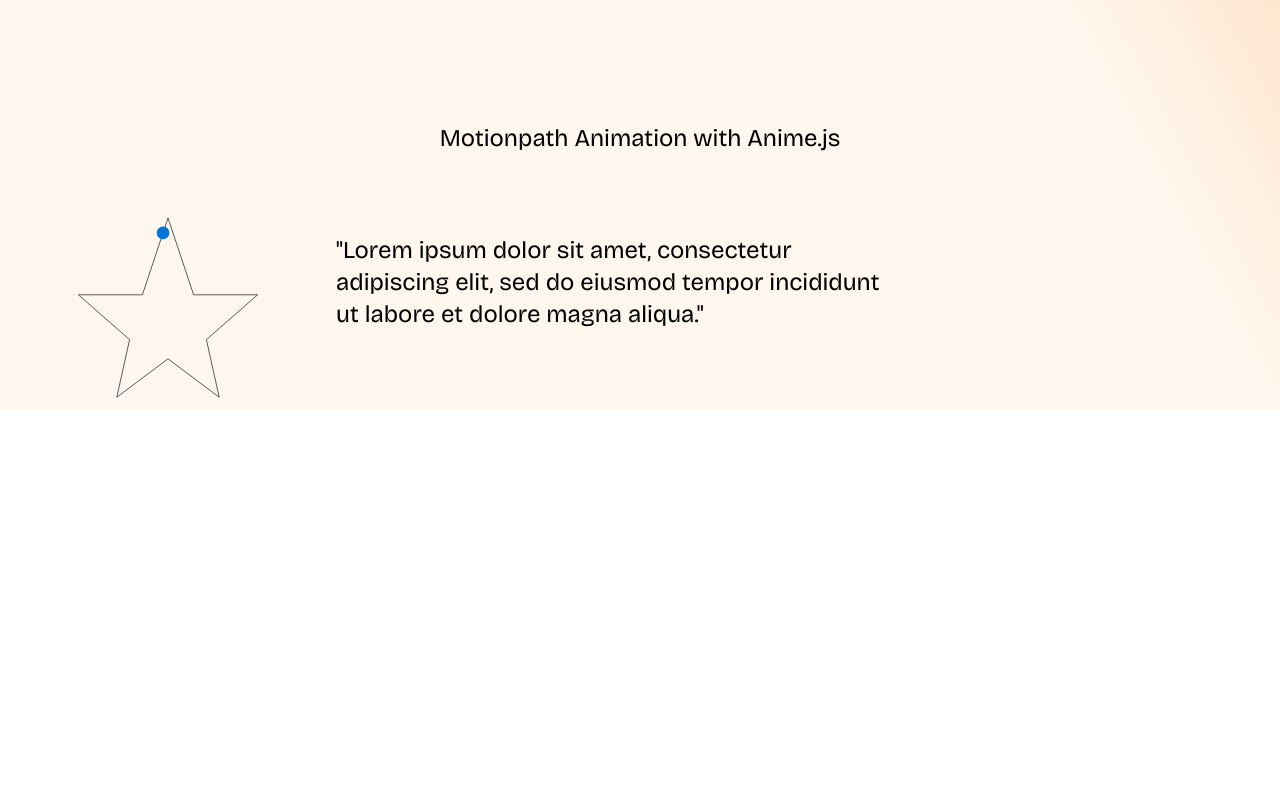
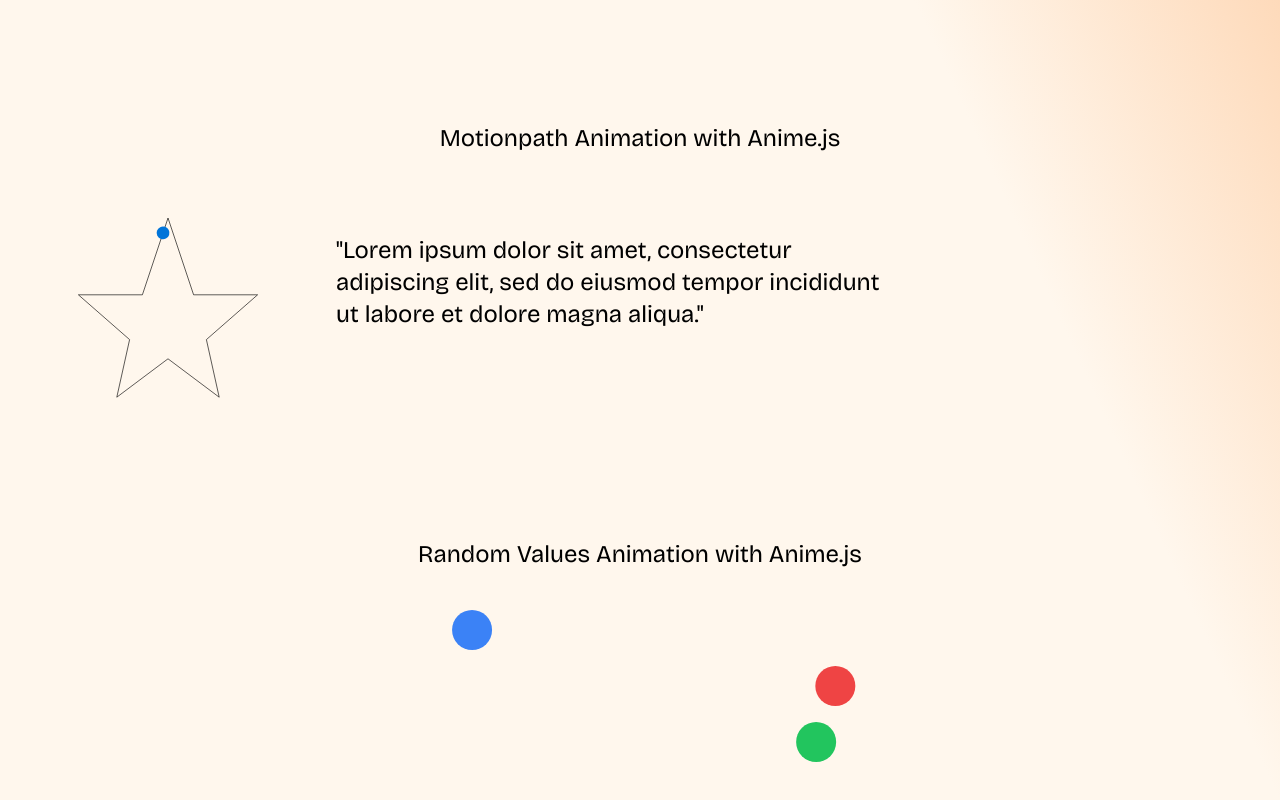
Before and after one commit to vishalmet/Background-Animations, a React (Create React App) app: page /animejs in a window 1280 px wide. Shown: the part 2002-2802 px from the top of the page. Before the commit the page ends 2412 px from the top, so only its background shows below. Built offline with nearby package versions, Linux system fonts and the light colour scheme; the HTML template or start-up script is replaced by a standard one.

Commit message:
random values

```diff
--- /dev/null
+++ b/src/components/RandomValues.jsx
@@ -0,0 +1,44 @@
+import React, { useEffect, useRef } from 'react';
+import anime from 'animejs/lib/anime.es.js';
+
+const RandomSolidsAnimation = () => {
+  const elementsRef = useRef([]);
+
+  useEffect(() => {
+    const randomValues = () => {
+      anime({
+        targets: elementsRef.current,
+        translateX: function(el) {
+          // Ensure the elements don't overflow the screen on the X-axis
+          const maxTranslateX = window.innerWidth - el.offsetWidth;
+          return anime.random(0, maxTranslateX);
+        },
+        easing: 'easeInOutQuad',
+        duration: 1500,
+        complete: randomValues
+      });
+    };
+
+    // Set all elements to the same initial position
+    elementsRef.current.forEach(el => {
+      if (el) {
+        el.style.transform = 'translateX(0px)';
+      }
+    });
+
+    randomValues();
+  }, []);
+
+  return (
+    <div className="w-full h-full flex justify-center items-center">
+      <div className="random-solids-demo space-y-4">
+        <div ref={el => elementsRef.current[0] = el} className="el w-10 h-10 bg-blue-500 rounded-full"></div>
+        <div ref={el => elementsRef.current[1] = el} className="el w-10 h-10 bg-red-500 rounded-full"></div>
+        <div ref={el => elementsRef.current[2] = el} className="el w-10 h-10 bg-green-500 rounded-full"></div>
+        {/* Add more solid elements if needed */}
+      </div>
+    </div>
+  );
+};
+
+export default RandomSolidsAnimation;
--- a/src/pages/AnimeJS.jsx
+++ b/src/pages/AnimeJS.jsx
@@ -6,6 +6,8 @@
 import StaggeringAxisGrid from "../components/StaggeringAxis";
 import MorphingAnimation from "../components/Morphing";
 import MotionPath from "../components/MotionPath";
+import RandomAnimation from "../components/RandomValues";
+import RandomSolidsAnimation from "../components/RandomValues";
 
 const AnimeJS = () => {
   return (
@@ -108,6 +110,19 @@
           </div>
         </div>
       </div>
+
+
+      <div className=" pt-32">
+        <p className=" flex justify-center text-2xl ">
+          Random Values Animation with Anime.js
+        </p>
+
+        <div className=" flex items-center gap-10">
+          <div className=" m-10 ">
+            <RandomSolidsAnimation />
+          </div>
+        </div>
+      </div>
     </div>
   );
 };
```
